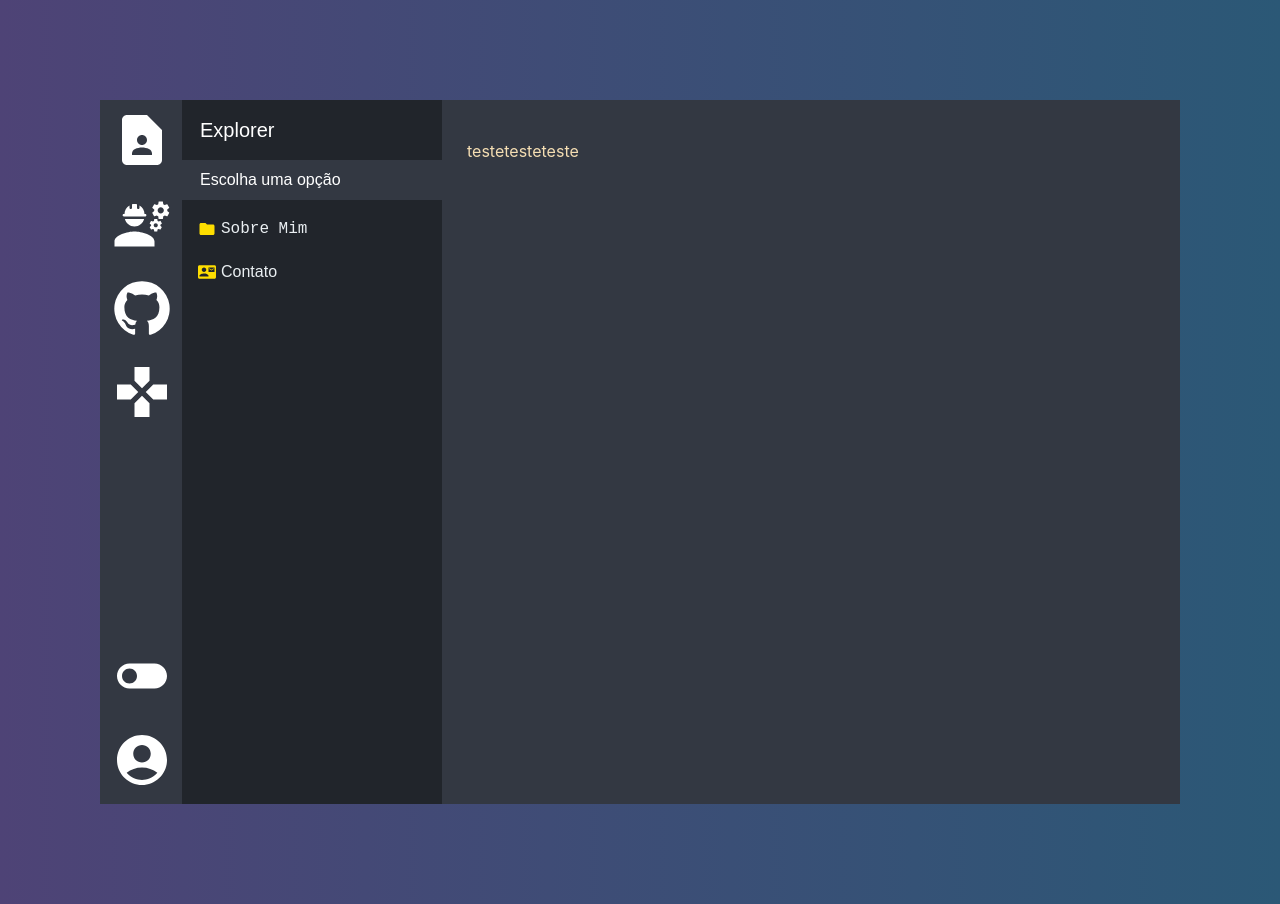
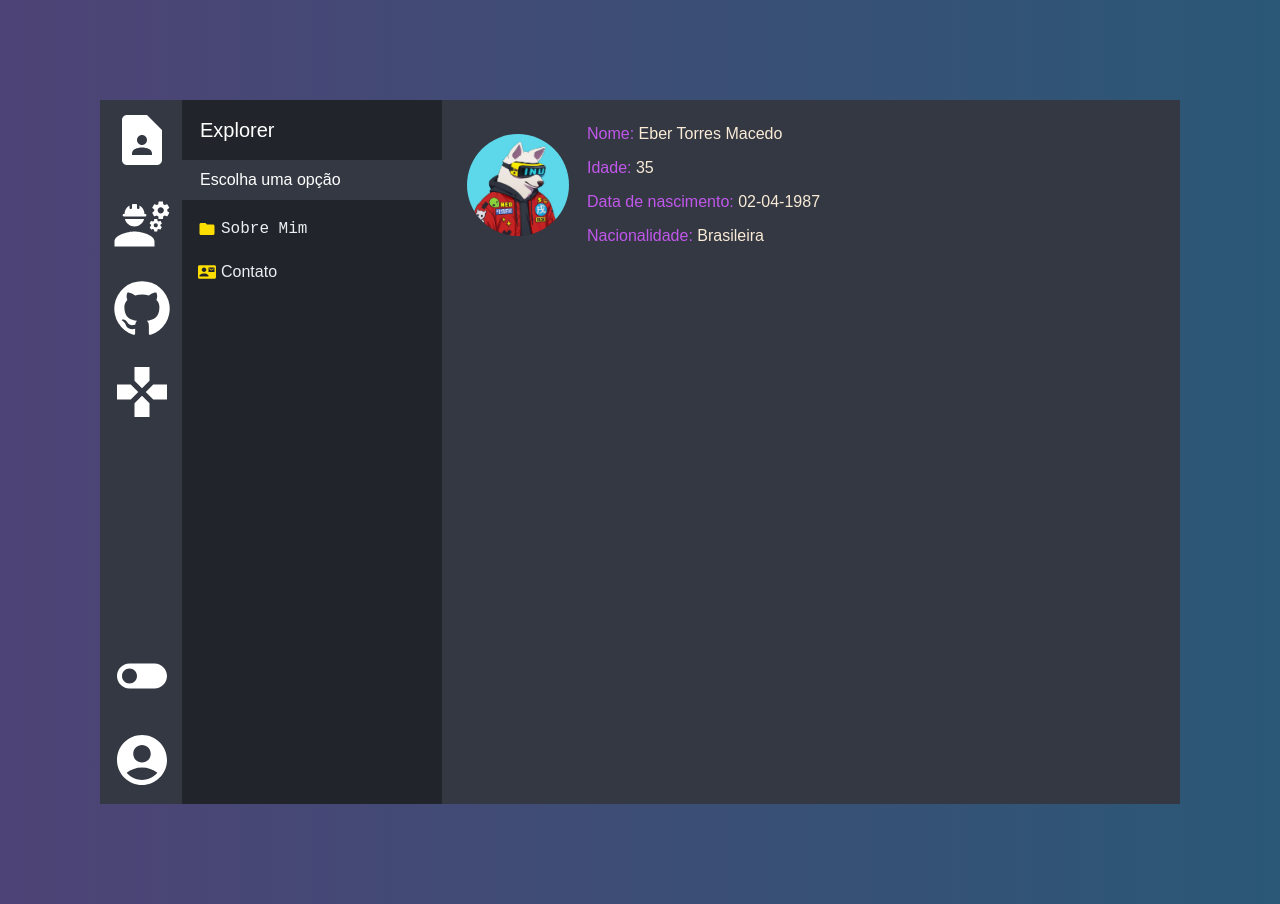
Before and after one commit to ebertm777/vscode-like-bio, a React (Create React App) app: page / in a window 1280 px wide. Built offline with nearby package versions, Linux system fonts and the light colour scheme.

Commit message:
added info

```diff
--- a/public/index.html
+++ b/public/index.html
@@ -24,7 +24,7 @@
       work correctly both with client-side routing and a non-root public URL.
       Learn how to configure a non-root public URL by running `npm run build`.
     -->
-    <title>React App</title>
+    <title>VS Code Like Bio</title>
   </head>
   <body>
     <noscript>You need to enable JavaScript to run this app.</noscript>
--- a/src/Components/Content/Content.jsx
+++ b/src/Components/Content/Content.jsx
@@ -1,6 +1,8 @@
 import React, { useEffect, useState } from "react";
 
 import * as S from "./styles";
+
+import INU from "../../Assets/IMG/inu.png";
 
 const Content = ({
   setPageView,
@@ -11,18 +13,28 @@ const Content = ({
   setContent,
 }) => {
   return (
-    <>
-      <>
     <S.ContentContainer isLighty={luminosity === "light"}>
       {content === "aboutMe" && (
-            <>
-              <p> teste</p>
-              <p> teste</p>
-              <p> teste</p>
-            </>
+        <div className="divish">
+          <S.Pic src={INU} />
+          <S.Info>
+            <S.Name>
+              <span>Nome:</span> Eber Torres Macedo
+            </S.Name>
+            <S.Age>
+              <span>Idade:</span> 35
+            </S.Age>
+            <S.BirthDate>
+              <span>Data de nascimento:</span> 02-04-1987
+            </S.BirthDate>
+            <S.Nationality>
+              <span>Nacionalidade:</span> Brasileira
+            </S.Nationality>
+          </S.Info>
+        </div>
       )}
 
-          {content === 'contact' && (
+      {content === "contact" && (
         <>
           <p> outro</p>
           <p> teste</p>
@@ -30,8 +42,6 @@ const Content = ({
         </>
       )}
     </S.ContentContainer>
-      </>
-    </>
   );
 };
 
--- a/src/Components/Content/styles.js
+++ b/src/Components/Content/styles.js
@@ -11,4 +11,54 @@ export const ContentContainer = styled.div`
     css`
       background: #fff;
     `}
+
+  .divish {
+    display: flex;
+    align-items: center;
+    height: fit-content;
+  }
 `;
+
+export const Pic = styled.img`
+  object-fit: cover;
+  border-radius: 50%;
+  width: 102px;
+  height: 102px;
+`;
+
+export const Info = styled.div`
+  @import url("https://fonts.googleapis.com/css2?family=Raleway:wght@200&display=swap");
+  font-family: "Raleway", sans-serif;
+  color: antiquewhite;
+
+  span {
+    color: #c157eb;
+  }
+`;
+
+export const Name = styled.p`
+  text-align: left;
+  margin: 0;
+  margin-left: 18px;
+`;
+
+export const Age = styled.p`
+  text-align: left;
+  margin: 0;
+  margin-left: 18px;
+  margin-top: 16px;
+`;
+
+export const BirthDate = styled.div`
+  text-align: left;
+  margin: 0;
+  margin-left: 18px;
+  margin-top: 16px;
+`;
+
+export const Nationality = styled.div`
+  text-align: left;
+  margin: 0;
+  margin-left: 18px;
+  margin-top: 16px;
+`;
```
Also changed, not shown: src/Assets/IMG/inu.png (added), src/Components/Sidebars/styles.js (line endings or trailing spaces). Lines whose indentation alone changed are shown as unchanged.
